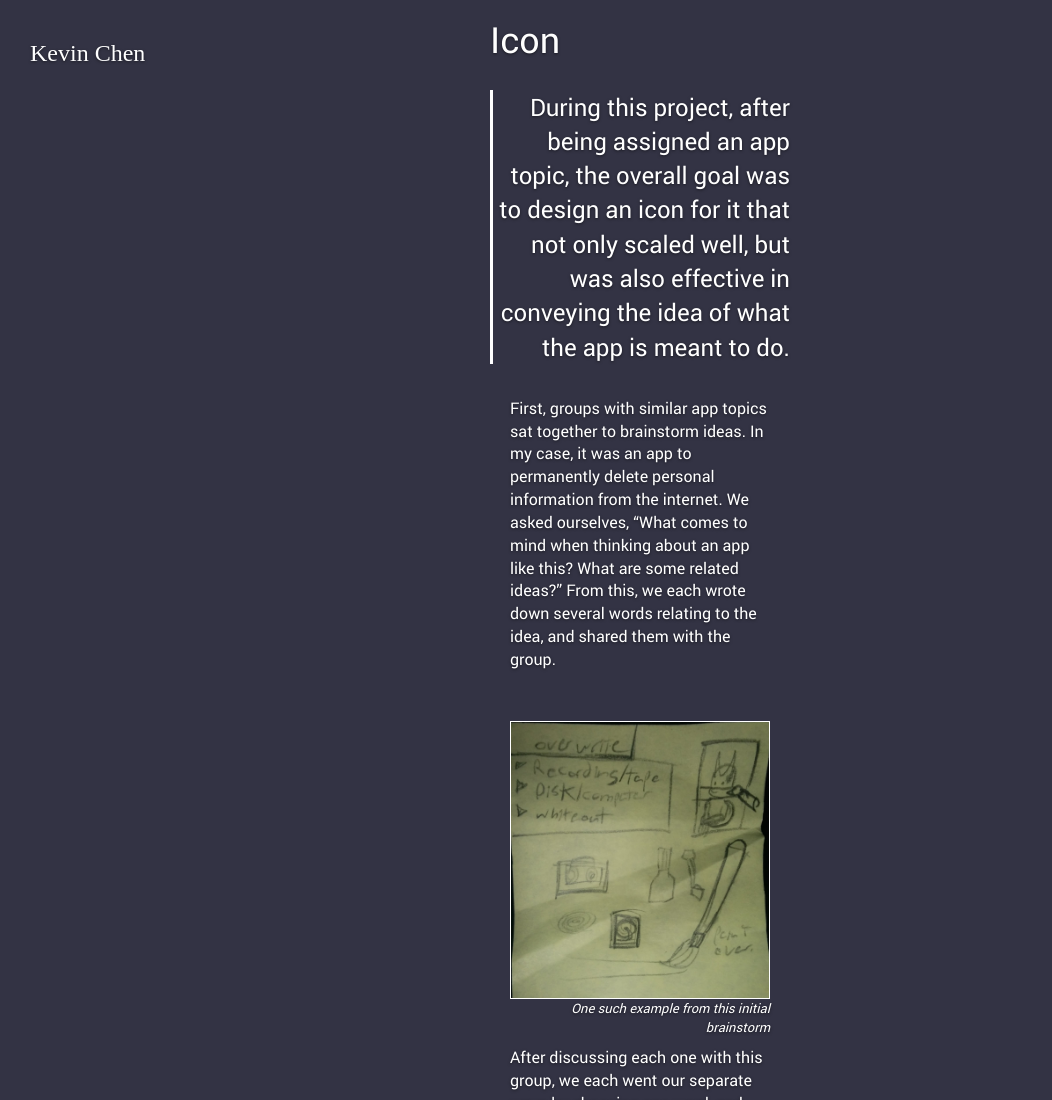
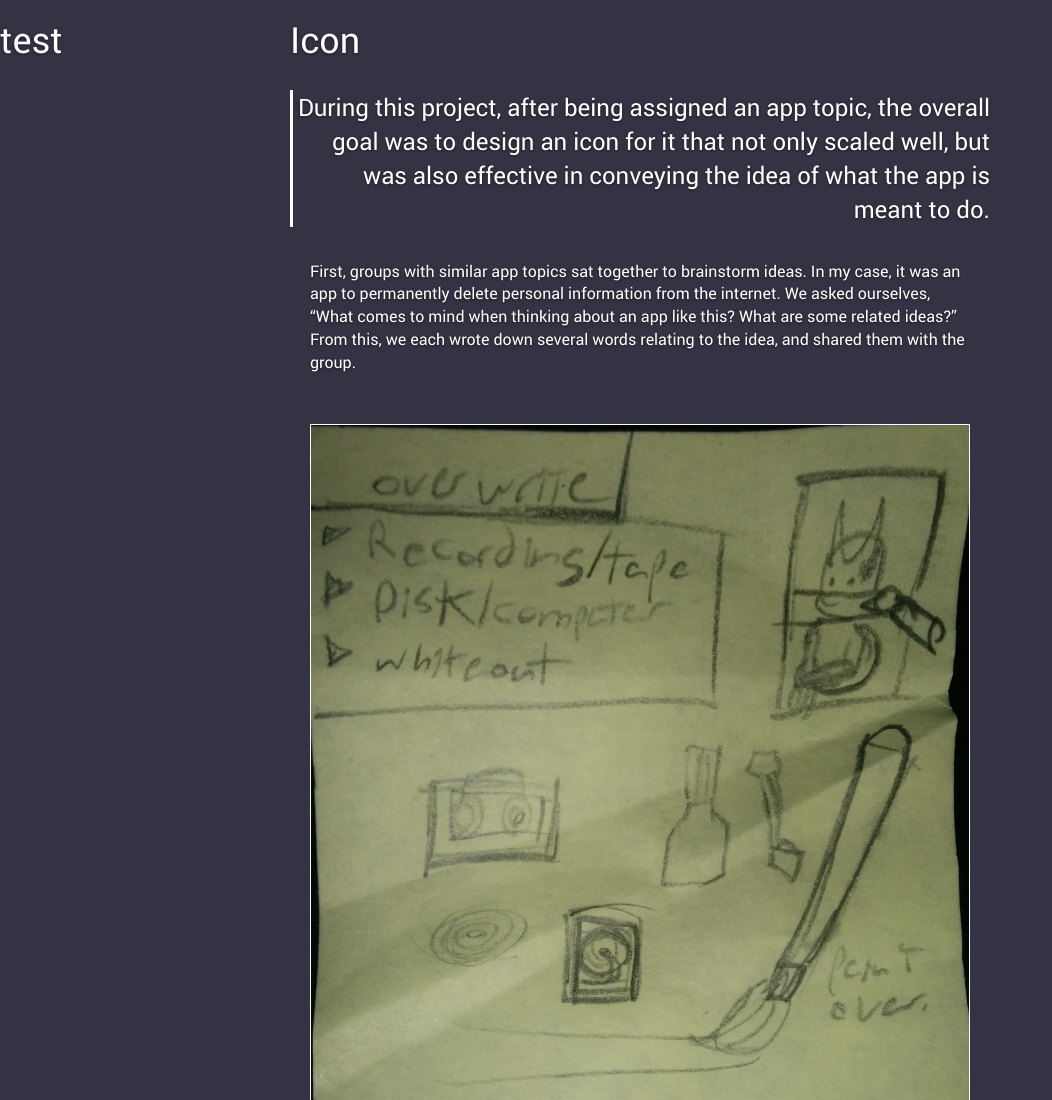
Before and after one commit to kchen52/kchen52.github.io, a plain HTML site: page icon.html in a window 1280 px wide. Shown: the top 1100 px of the page, without its empty margins (0-1052 px from the left). Drawn offline with nearby package versions, Linux system fonts and the light colour scheme.

Commit message:
testing header

```diff
--- a/css/cover2.css
+++ b/css/cover2.css
@@ -41,6 +41,9 @@ body {
 /*
  * Header
  */
+.header {
+    position: fixed;
+}
 .masthead-brand {
   color: #fff;
   margin-top: 10px;
@@ -116,7 +119,7 @@ body {
   .masthead,
   .mastfoot,
   .cover-container {
-    width: 300px;
+    width: 700px;
   }
 }
 
--- a/icon.html
+++ b/icon.html
@@ -21,11 +21,9 @@
   </head>
 
   <body>
-    <div class="masthead clearfix">
-          <div class="inner">
-            <h3 class="masthead-brand">Kevin Chen</h3>
-          </div>
-        </div>
+    <div class="header">
+          <h1> test </h1>
+    </div>
     <div class="site-wrapper">
 
       <div class="site-wrapper-inner">
```
